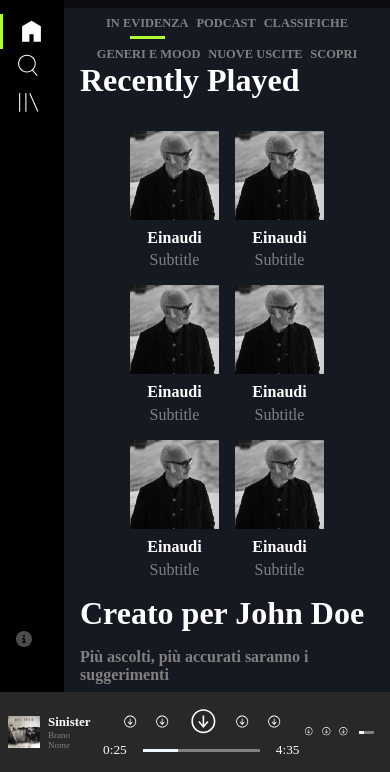
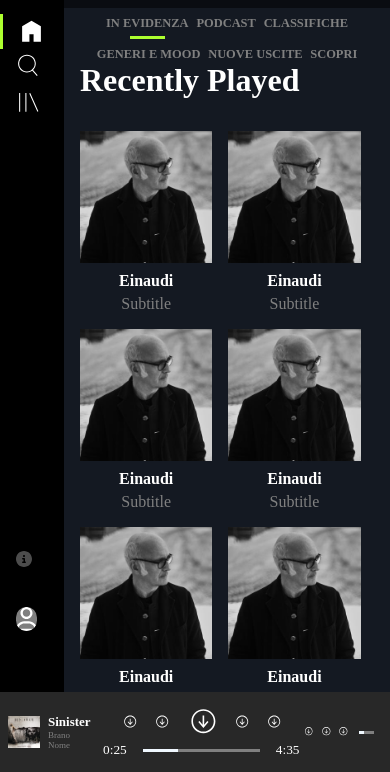
Before and after one commit to Benedetto-Bonaccorso/html-css-spotifyweb, a plain HTML site: page index.html in a window 390 px wide. Shown: the part 72-844 px from the top of the page. Drawn offline with Linux system fonts and the light colour scheme.

Commit message:
consegna credo finale

```diff
--- a/css/style.css
+++ b/css/style.css
@@ -119,6 +119,15 @@ img{
     color: gray;
     display: inline;
 }
+
+
+
+
+
+
+
+
+
 
 .user{
     margin-top: 1rem;
@@ -408,6 +417,7 @@ img{
 
     .sidebar{
         width: 4rem;
+        height: 100vh;
     }
 
     .body-header,
@@ -419,10 +429,6 @@ img{
         width: 100%;
     }
 
-    .recently-played{
-        justify-content: center;
-    }
-
     .current-song-info{
         margin-right: 0;
     }
@@ -430,4 +436,20 @@ img{
     .song-icons{
         flex-direction: column;
     }
+
+    .sidebar-bottom{
+        margin-top: 0;
+    }
+
+    .user{
+        margin: 0;
+        padding: 0;
+        gap: 0;
+        border-top: 0;
+    }
+
+    .card{
+        width: 45%;
+    }
+
 }
```
